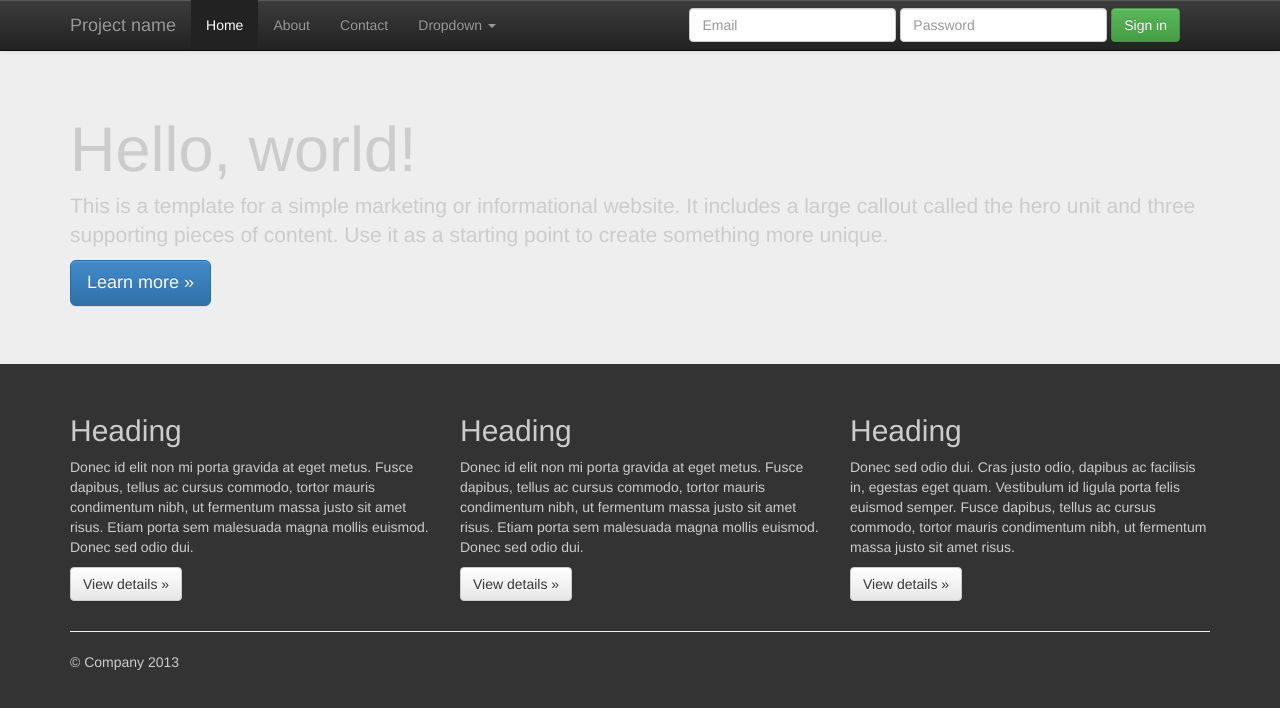
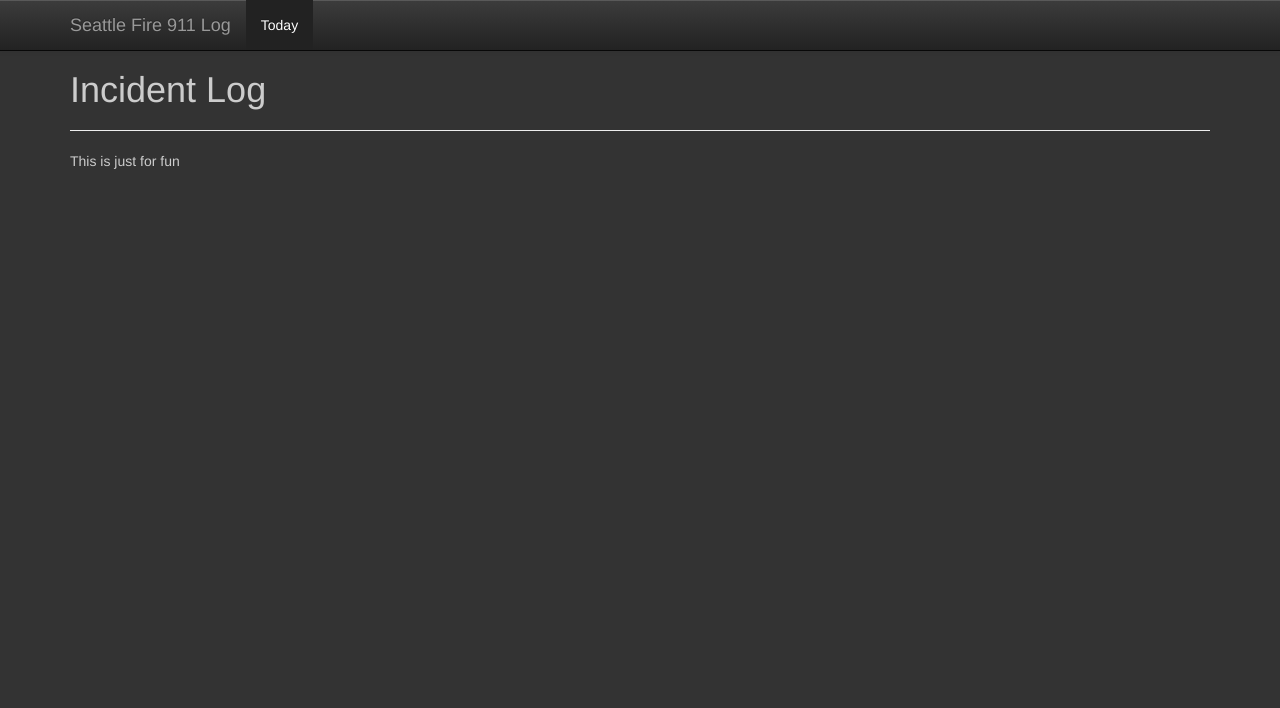
Before and after one commit to 3mpire/Seattle-Real-Time-Fire-911, a plain HTML site: page index.html in a window 1280 px wide. Drawn offline with nearby package versions, Linux system fonts and the light colour scheme.

Commit message:
Remove default sample code

```diff
--- a/index.html
+++ b/index.html
@@ -34,85 +34,43 @@
             <span class="icon-bar"></span>
             <span class="icon-bar"></span>
           </button>
-          <a class="navbar-brand" href="#">Project name</a>
+          <a class="navbar-brand" href="#">Seattle Fire 911 Log</a>
         </div>
         <div class="navbar-collapse collapse">
           <ul class="nav navbar-nav">
-            <li class="active"><a href="#">Home</a></li>
-            <li><a href="#about">About</a></li>
-            <li><a href="#contact">Contact</a></li>
-            <li class="dropdown">
-              <a href="#" class="dropdown-toggle" data-toggle="dropdown">Dropdown <b class="caret"></b></a>
-              <ul class="dropdown-menu">
-                <li><a href="#">Action</a></li>
-                <li><a href="#">Another action</a></li>
-                <li><a href="#">Something else here</a></li>
-                <li class="divider"></li>
-                <li class="dropdown-header">Nav header</li>
-                <li><a href="#">Separated link</a></li>
-                <li><a href="#">One more separated link</a></li>
-              </ul>
-            </li>
+            <li class="active"><a href="#">Today</a></li>
           </ul>
-          <form class="navbar-form navbar-right">
-            <div class="form-group">
-              <input type="text" placeholder="Email" class="form-control">
-            </div>
-            <div class="form-group">
-              <input type="password" placeholder="Password" class="form-control">
-            </div>
-            <button type="submit" class="btn btn-success">Sign in</button>
-          </form>
         </div><!--/.navbar-collapse -->
-      </div>
-    </div>
-
-    <!-- Main jumbotron for a primary marketing message or call to action -->
-    <div class="jumbotron">
-      <div class="container">
-        <h1>Hello, world!</h1>
-        <p>This is a template for a simple marketing or informational website. It includes a large callout called the hero unit and three supporting pieces of content. Use it as a starting point to create something more unique.</p>
-        <p><a class="btn btn-primary btn-lg">Learn more &raquo;</a></p>
       </div>
     </div>
 
     <div class="container">
       <!-- Example row of columns -->
       <div class="row">
-        <div class="col-lg-4">
-          <h2>Heading</h2>
-          <p>Donec id elit non mi porta gravida at eget metus. Fusce dapibus, tellus ac cursus commodo, tortor mauris condimentum nibh, ut fermentum massa justo sit amet risus. Etiam porta sem malesuada magna mollis euismod. Donec sed odio dui. </p>
-          <p><a class="btn btn-default" href="#">View details &raquo;</a></p>
-        </div>
-        <div class="col-lg-4">
-          <h2>Heading</h2>
-          <p>Donec id elit non mi porta gravida at eget metus. Fusce dapibus, tellus ac cursus commodo, tortor mauris condimentum nibh, ut fermentum massa justo sit amet risus. Etiam porta sem malesuada magna mollis euismod. Donec sed odio dui. </p>
-          <p><a class="btn btn-default" href="#">View details &raquo;</a></p>
-       </div>
-        <div class="col-lg-4">
-          <h2>Heading</h2>
-          <p>Donec sed odio dui. Cras justo odio, dapibus ac facilisis in, egestas eget quam. Vestibulum id ligula porta felis euismod semper. Fusce dapibus, tellus ac cursus commodo, tortor mauris condimentum nibh, ut fermentum massa justo sit amet risus.</p>
-          <p><a class="btn btn-default" href="#">View details &raquo;</a></p>
+        <div class="col-lg-12">
+          <h1>Incident Log</h1>
+          <div id="#log"><div>
         </div>
       </div>
 
       <hr>
 
       <footer>
-        <p>&copy; Company 2013</p>
+        <p>This is just for fun</p>
       </footer>
-    </div> <!-- /container -->        <script src="//ajax.googleapis.com/ajax/libs/jquery/1.10.1/jquery.min.js"></script>
+    </div> <!-- /container -->
+        <script src="http://ajax.googleapis.com/ajax/libs/jquery/1.10.1/jquery.min.js"></script>
         <script>window.jQuery || document.write('<script src="js/vendor/jquery-1.10.1.min.js"><\/script>')</script>
 
         <script src="js/vendor/bootstrap.min.js"></script>
 
         <script src="js/main.js"></script>
 
-        <script>
-            var _gaq=[['_setAccount','UA-XXXXX-X'],['_trackPageview']];
-            (function(d,t){var g=d.createElement(t),s=d.getElementsByTagName(t)[0];
-            g.src='//www.google-analytics.com/ga.js';
-            s.parentNode.insertBefore(g,s)}(document,'script'));
-        </script>
+        <!--<script>
+        //     var _gaq=[['_setAccount','UA-XXXXX-X'],['_trackPageview']];
+        //     (function(d,t){var g=d.createElement(t),s=d.getElementsByTagName(t)[0];
+        //     g.src='http://www.google-analytics.com/ga.js';
+        //     s.parentNode.insertBefore(g,s)}(document,'script'));
+        </script>-->
     </body>
 </html>
```
